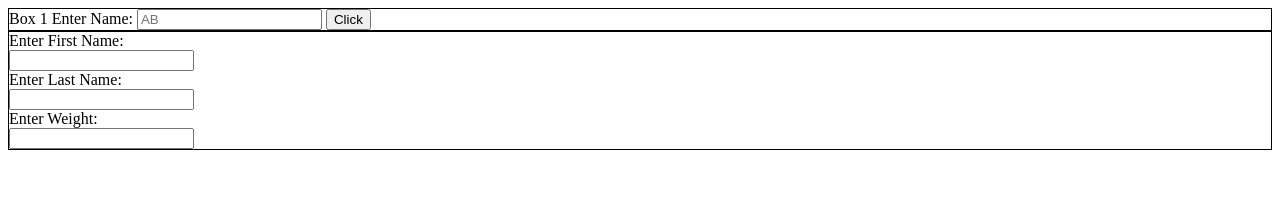
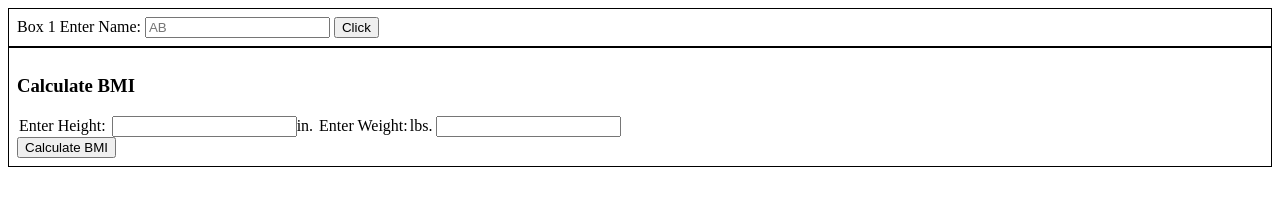
Before and after one commit to averyburne/Typescript-practice, a website: page index.html in a window 1280 px wide. Drawn offline with Linux system fonts and the light colour scheme.

Commit message:
Got BMI calculation to work correctly

```diff
--- a/index.html
+++ b/index.html
@@ -15,14 +15,15 @@
             <button id="btn-get">Click</button>
         </div>
         <div class="box">
-            <form id="name-form">
-                <label class="form-item" for="first-name">Enter First Name:</label>
-                <input class="form-item" id="first-name" type="text">
-                <label class="form-item" for="last-name">Enter Last Name:</label>
-                <input class="form-item" id="last-name" type="text">
-                <label class="form-item" for="weight">Enter Weight:</label>
+            <h3>Calculate BMI</h3>
+            <form id="BMI-form">
+                <label class="form-item" for="height">Enter Height:</label>
+                <input class="form-item" id="height" type="text"><span>in.</span>
+                <label class="form-item" for="weight">Enter Weight:</label><span>lbs.</span>
                 <input class="form-item" id="weight" type="number">
             </form>
+            <button onclick="displayBMI()" >Calculate BMI</button>
+            <span id="BMI-display"></span>
         </div>
     </body>
 </html>
--- a/script.js
+++ b/script.js
@@ -3,6 +3,28 @@ exports.__esModule = true;
 var nameHTML = document.getElementById("name");
 var btnGet = document.getElementById('btn-get');
 var nameVal = nameHTML.value;
+var heightHTML = document.getElementById("height").value;
+var weightHTML = document.getElementById("weight");
+// const convertToMeterSquared = (height: number, units: string): number => {
+//     if (units === 'inches') {
+//         return (height * 0.3048) ** 2
+//     }
+//     if
+// }
+// setTimeout( () => {
+//     console.log(heightHTML)
+// }, 3000)
+var calculateBMI = function () {
+    console.log("Hi");
+    var heightHTML = document.getElementById("height").value;
+    var weightHTML = document.getElementById("weight").value;
+    return weightHTML / (Math.pow(heightHTML, 2));
+};
+var displayBMI = function () {
+    console.log(calculateBMI());
+    // console.log(weightHTML)
+    document.getElementById("BMI-display").innerText = calculateBMI().toString();
+};
 btnGet.addEventListener('click', function () {
     document.getElementById("box-text").innerText = nameHTML.value;
     console.log(nameVal);
--- a/styles.css
+++ b/styles.css
@@ -1,11 +1,16 @@
 .box {
     border: 1px solid black;
+    padding: 0.5rem;
 }
 
-/* #box {
-    display: flexbox;
+.form-item {
+    display: inline-block;
+}
+
+/* span.form-item {
+    display: inline;
 } */
 
-.form-item {
-    display: block;
+label.form-item {
+    padding: 2px;
 }
```
Also changed, not shown: script.ts (+23 -3 lines).
